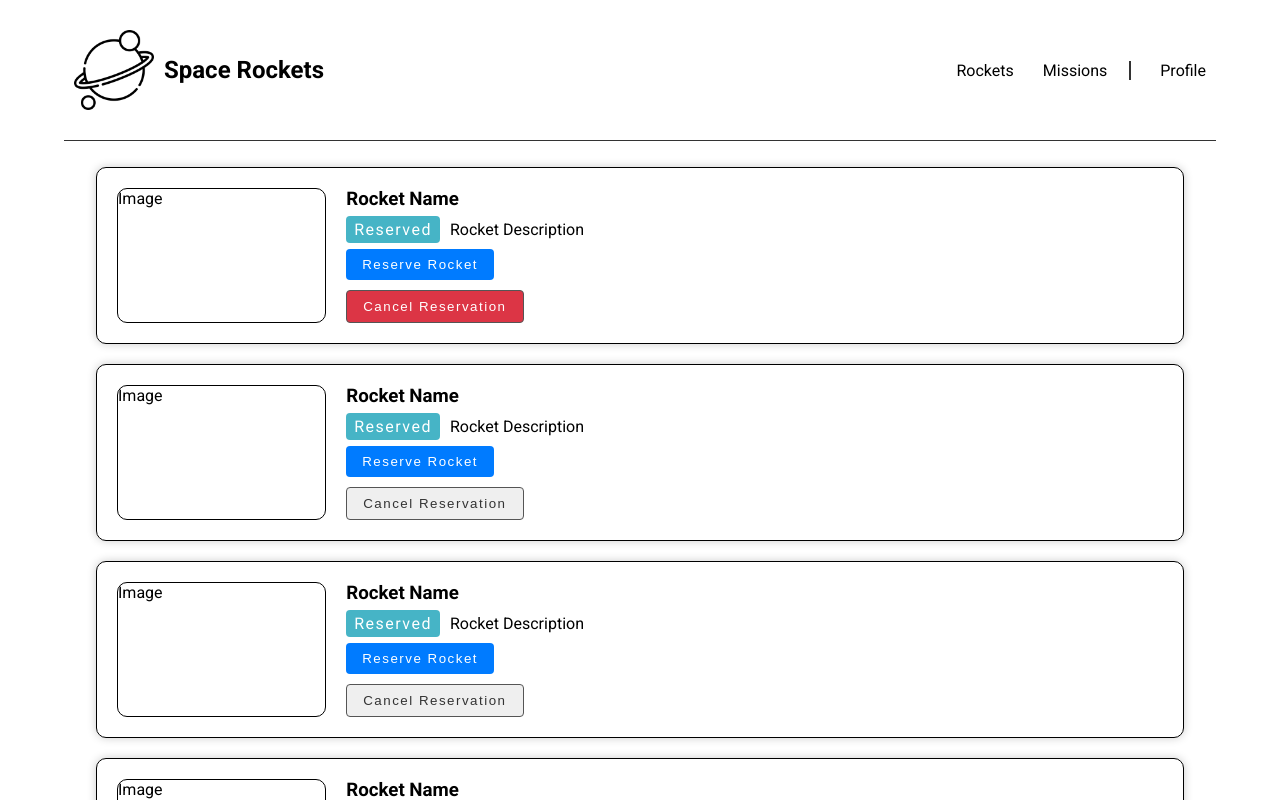
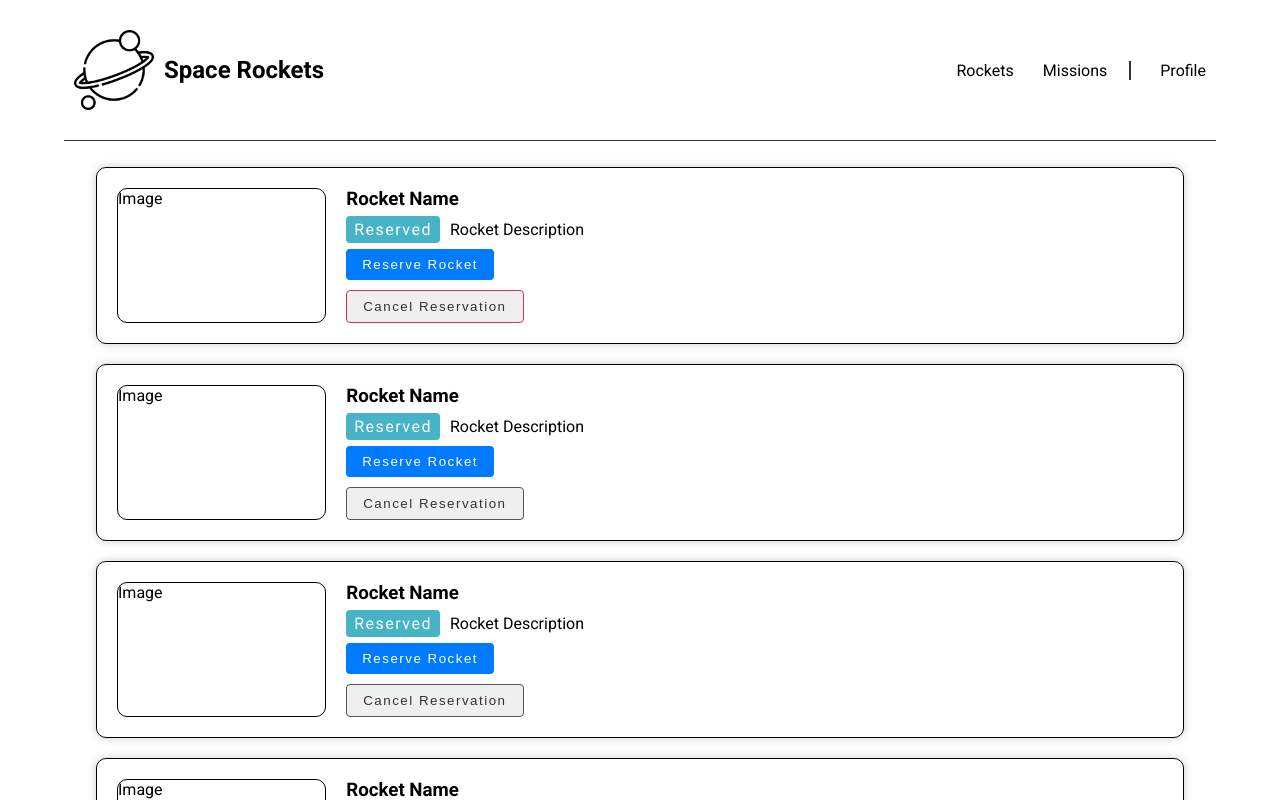
Before and after one commit to MohamedHNoor/space-travelers, a React (Create React App) app: page / in a window 1280 px wide. In both pictures the pointer is over the button 434 px from the left and 306 px from the top of the page. Shown: the top 800 px of the page. Built offline with nearby package versions, Linux system fonts and the light colour scheme.

Commit message:
Change hover color on cancel reservation btn

```diff
--- a/src/components/Rockets/Rockets.css
+++ b/src/components/Rockets/Rockets.css
@@ -70,6 +70,5 @@
 }
 
 .cancelBtn:hover {
-  background-color: #dc3545;
-  color: #fff;
+  border: 1px solid #dc3545;
 }
```
